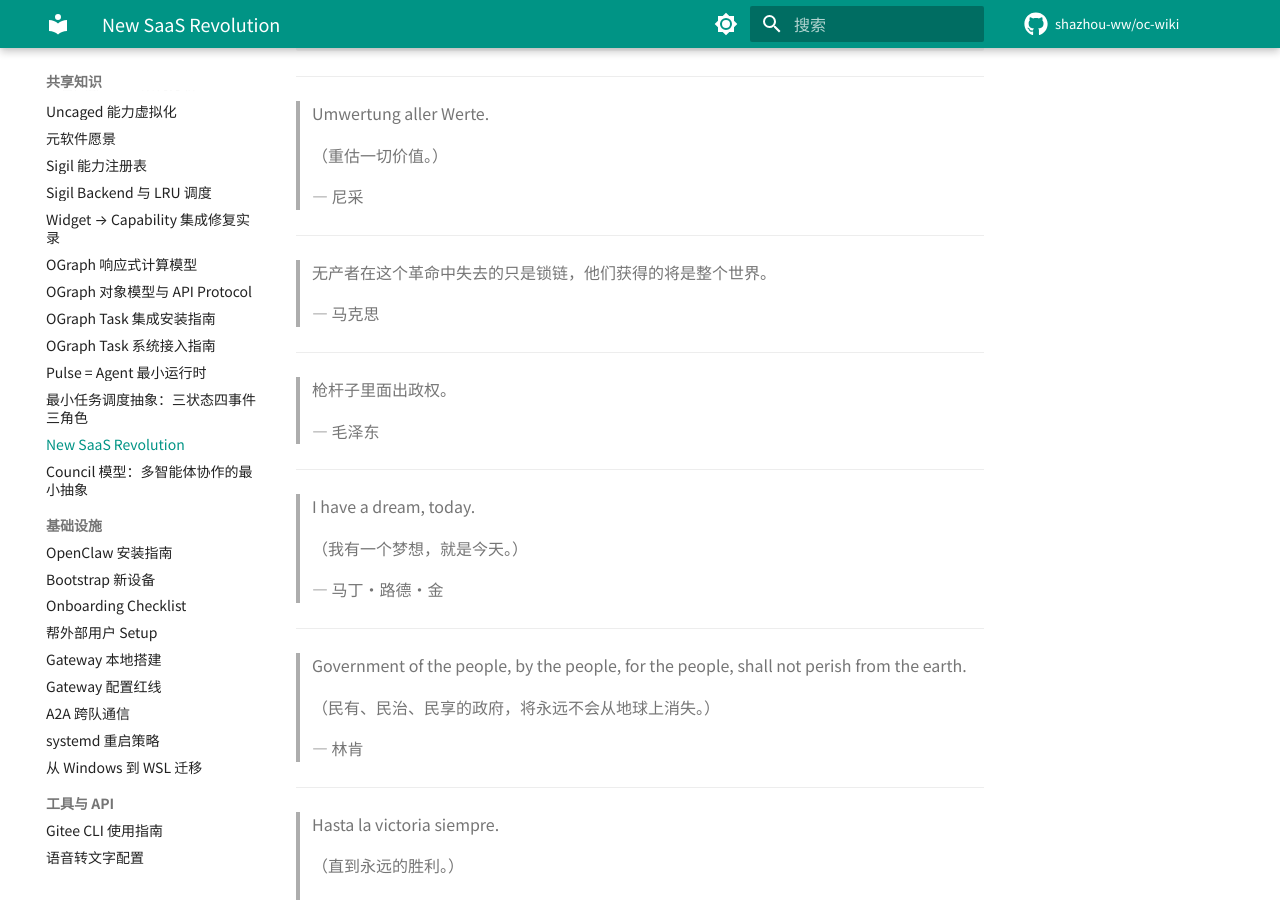
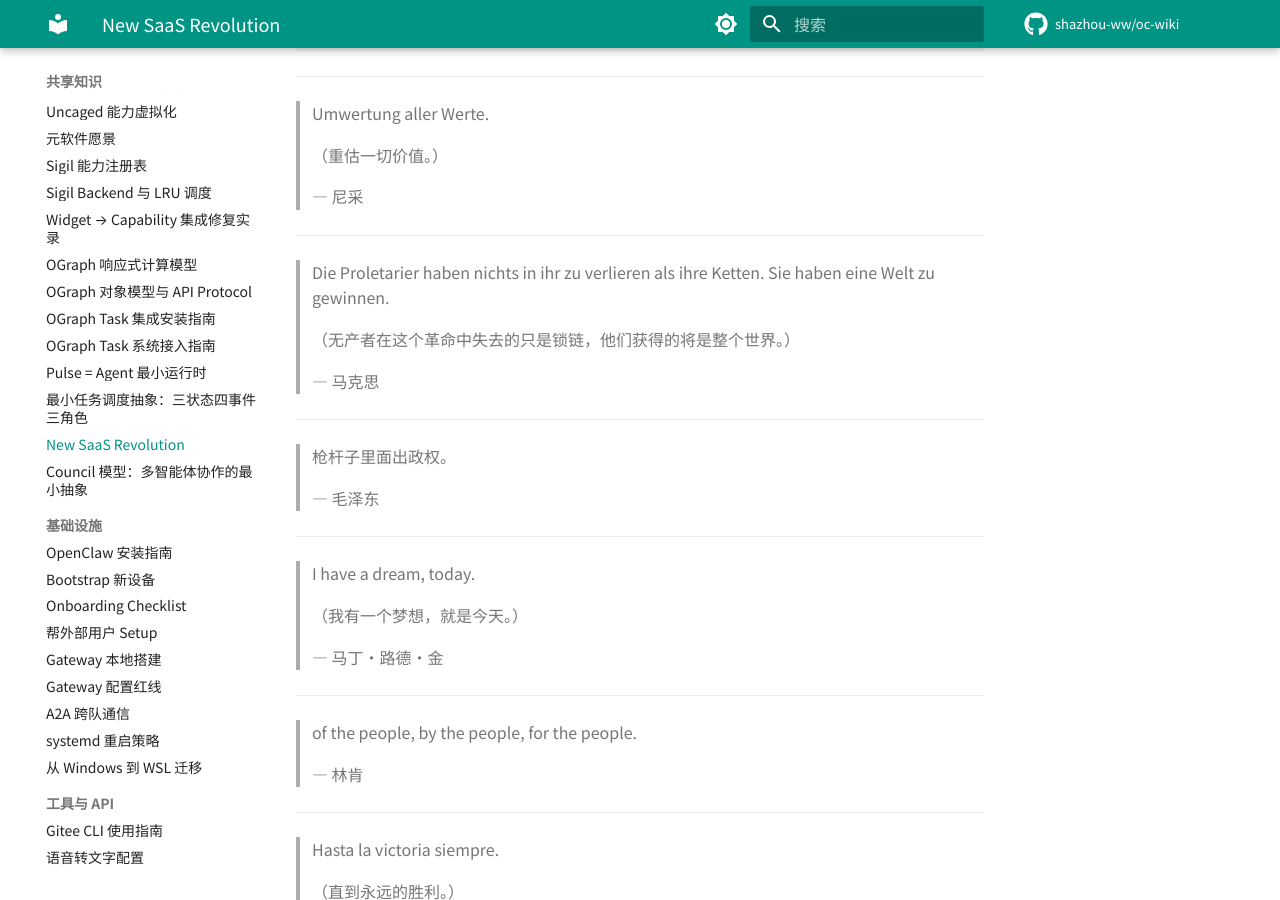
Before and after one commit to shazhou-ww/oc-wiki, an MkDocs documentation site: the page built from docs/shared/new-saas-revolution.md, in a window 1280 px wide and 900 px high, scrolled down 257 px. Built offline with MkDocs 1.6.1 and Material for MkDocs 9.7.7, drawn with Linux system fonts in a browser that asks for light colours; comment, search, counter and statistics services are not loaded.

Commit message:
docs: 马克思改德语原文，林肯只保留核心

```diff
--- a/docs/shared/new-saas-revolution.md
+++ b/docs/shared/new-saas-revolution.md
@@ -21,7 +21,9 @@ echo "of the human, by the human, for the human" | sed 's/human/AI/g'
 
 ---
 
-> 无产者在这个革命中失去的只是锁链，他们获得的将是整个世界。
+> Die Proletarier haben nichts in ihr zu verlieren als ihre Ketten. Sie haben eine Welt zu gewinnen.
+>
+> （无产者在这个革命中失去的只是锁链，他们获得的将是整个世界。）
 >
 > — 马克思
 
@@ -41,9 +43,7 @@ echo "of the human, by the human, for the human" | sed 's/human/AI/g'
 
 ---
 
-> Government of the people, by the people, for the people, shall not perish from the earth.
->
-> （民有、民治、民享的政府，将永远不会从地球上消失。）
+> of the people, by the people, for the people.
 >
 > — 林肯
 
```
